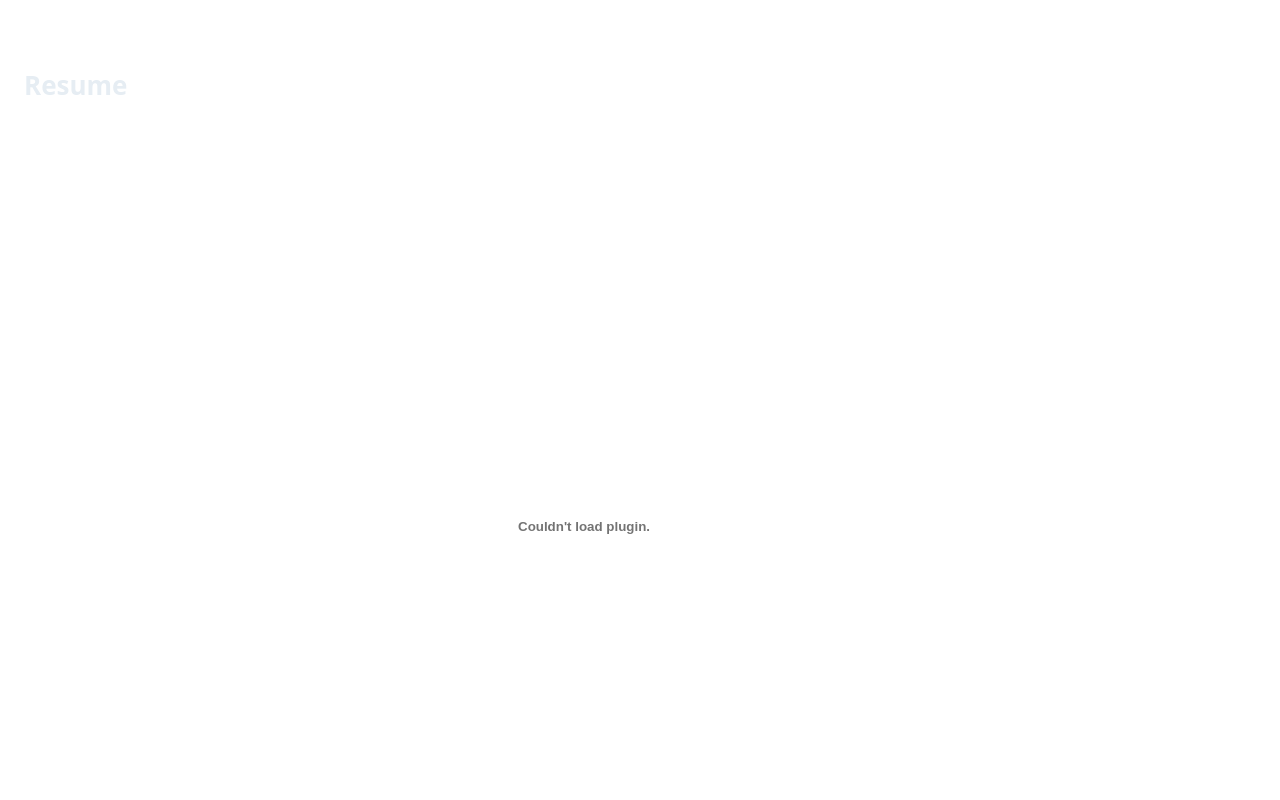
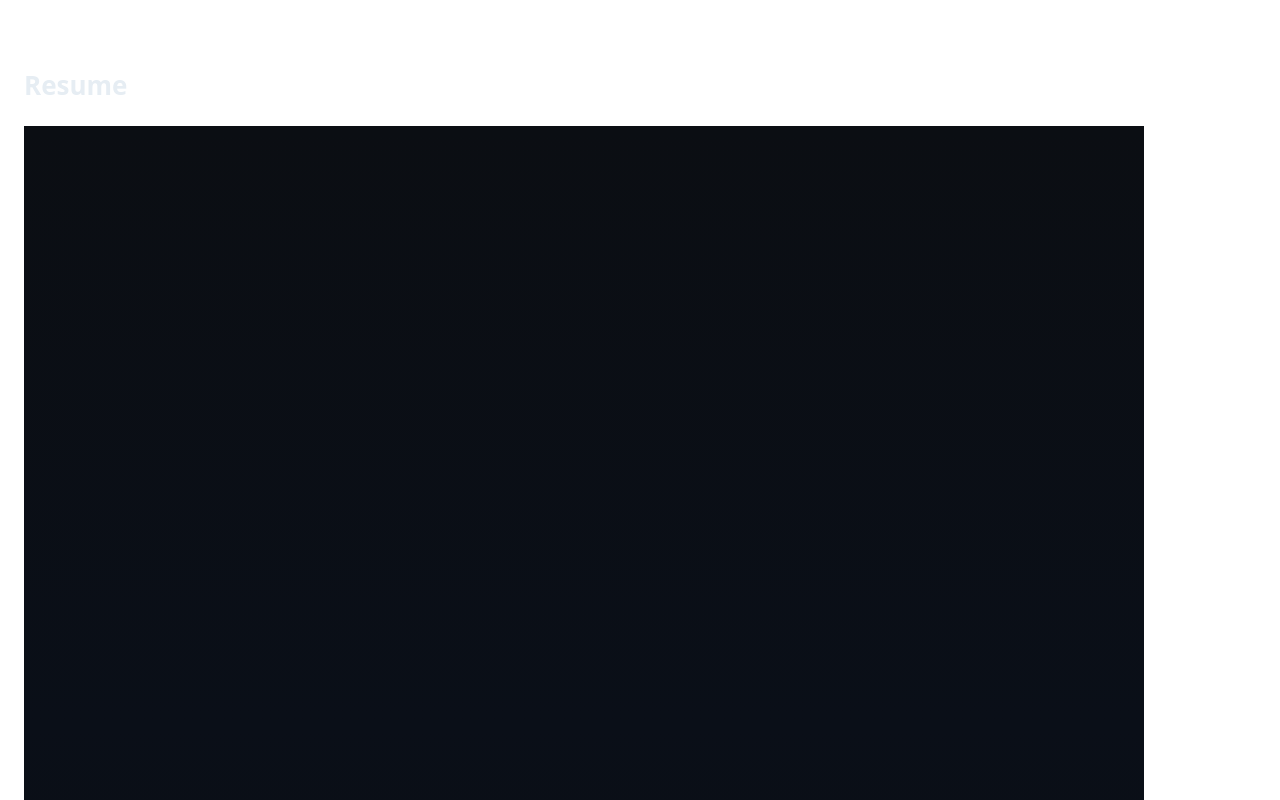
Before and after one commit to Nickman1212/nikolla-portfolio, a React (Vite) app: page / in a window 1280 px wide. Shown: the part 1180-1980 px from the top of the page. Built offline with nearby package versions, Linux system fonts and the light colour scheme.

Commit message:
Update App.tsx

```diff
--- a/src/App.tsx
+++ b/src/App.tsx
@@ -202,14 +202,12 @@ export default function App() {
         )}
       </section>
 
-      {/* Resume Embedded */}
+      {/* Resume Embedded Clean */}
       <section id="resume" className="section">
         <h2>Resume</h2>
-        <embed
+        <iframe
           src={profile.resumeUrl}
-          type="application/pdf"
-          width="100%"
-          height="800px"
+          style={{ width: "100%", height: "1000px", border: "none" }}
         />
       </section>
 
```
